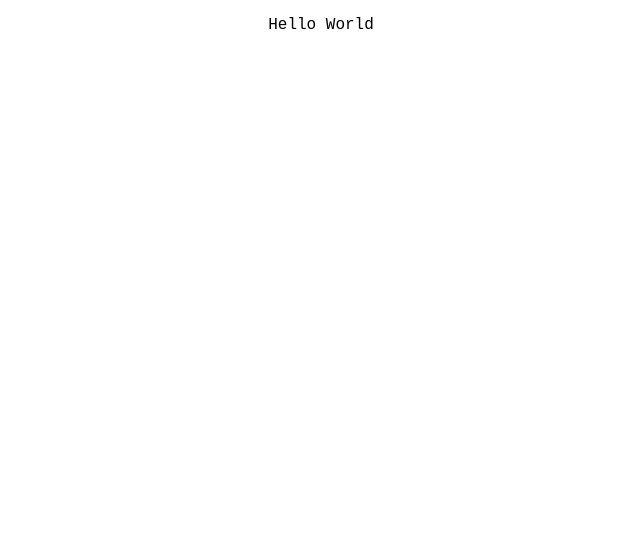
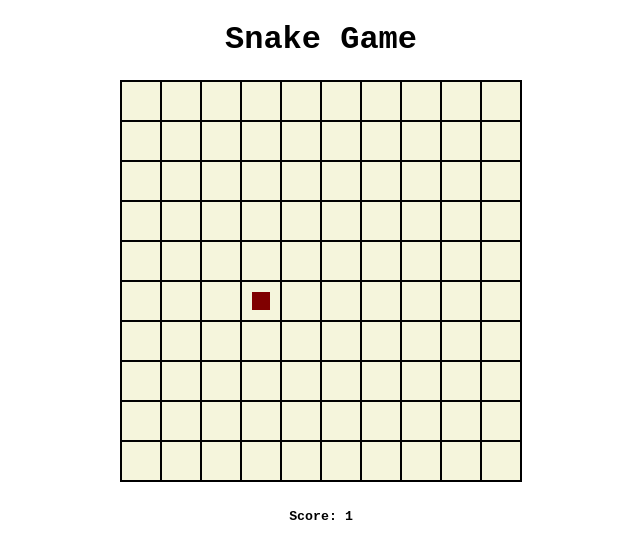
Before and after one commit to Demi-Brass99/JavascriptPractice0, a plain HTML site: page index.html in a window 1280 px wide. Shown: the whole page, without its empty margins (319-959 px from the left). Drawn offline with Linux system fonts and the light colour scheme.

Commit message:
Implemented Movement of Snake, Placement of Food, and Score System

```diff
--- a/index.html
+++ b/index.html
@@ -15,5 +15,7 @@
 </html>
 
     <body>
-        <p id="TitleText"></p>
+        <h1>Snake Game</h1>
+        <canvas id="GameSpace"></canvas>
+        <h5 id="ScoreBoard">Score: 00</h5>
     </body>
--- a/script.js
+++ b/script.js
@@ -1,9 +1,101 @@
+
+var CANVAS;
+var CONTEXT;
+var SCOREBOARD;
+var Score = 0;
+
+var BlockSize = 40;
+var BlockBorder = 2;
+
+var WindowWidth = 400 + BlockBorder;
+var WindowHeight = 400 + BlockBorder;
+
+var Food;
+var SnakeHead;
+var SnakeBody;
+
+
 
 window.onload = function() {
 
-    console.log("Hello World");
-    var TitleText = document.getElementById("TitleText");
-    TitleText.innerHTML = "Hello World";
+    CANVAS = document.getElementById("GameSpace");
+    CONTEXT = CANVAS.getContext("2d");
+    CANVAS.width = WindowWidth;
+    CANVAS.height = WindowHeight;
+    SCOREBOARD = document.getElementById("ScoreBoard");
+
+    document.addEventListener("keyup",PlayerMove);
+
+    setFoodLocation();
+    updateScore();
+
+    SnakeHead = {
+        X: BlockSize * 2,
+        Y: BlockSize * 2,
+        XV: 1,
+        YV: 0
+    }
 
 
+    setInterval(updateGameSpace,1000/10);
 }
+
+function setFoodLocation() {
+    Food = {
+        X: Math.floor(Math.random() * WindowWidth/BlockSize) * BlockSize,
+        Y: Math.floor(Math.random() * WindowHeight/BlockSize) * BlockSize
+    }
+}
+
+function updateScore() {
+    SCOREBOARD.innerHTML = "Score: " + Score;
+}
+
+function PlayerMove(e) {
+    if (e.code == "ArrowUp") {
+        SnakeHead.XV = 0;
+        SnakeHead.YV = -1;
+    }
+    if (e.code == "ArrowDown") {
+        SnakeHead.XV = 0;
+        SnakeHead.YV = 1;
+    }
+    if (e.code == "ArrowLeft") {
+        SnakeHead.XV = -1;
+        SnakeHead.YV = 0;
+    }
+    if (e.code == "ArrowRight") {
+        SnakeHead.XV = 1;
+        SnakeHead.YV = 0;
+    }
+}
+
+
+function updateGameSpace(){
+
+    CONTEXT.fillStyle = "black";
+    CONTEXT.fillRect(0,0,WindowWidth,WindowHeight);
+
+    for (var i = 0; i < WindowWidth; i+=BlockSize) {
+        for (var j = 0; j < WindowHeight; j+=BlockSize) {
+            CONTEXT.fillStyle = "beige";
+            CONTEXT.fillRect(i+BlockBorder,j+BlockBorder,BlockSize-BlockBorder,BlockSize-BlockBorder);
+        }
+    }
+
+    CONTEXT.fillStyle = "maroon";
+    CONTEXT.fillRect(Food.X+BlockBorder*6,Food.Y+BlockBorder*6,BlockSize/2-BlockBorder,BlockSize/2-BlockBorder);
+
+    SnakeHead.X += SnakeHead.XV * BlockSize;
+    SnakeHead.Y += SnakeHead.YV * BlockSize;
+
+    if(SnakeHead.X == Food.X && SnakeHead.Y == Food.Y) {
+        Score += 1;
+        updateScore();
+        setFoodLocation();
+    }
+
+    CONTEXT.fillStyle = "green";
+    CONTEXT.fillRect(SnakeHead.X+BlockBorder,SnakeHead.Y+BlockBorder,BlockSize-BlockBorder,BlockSize-BlockBorder);
+
+}
--- a/style.css
+++ b/style.css
@@ -2,3 +2,6 @@ body {
     text-align: center;
     font-family: 'Courier New', Courier, monospace;
 }
+#GameSpace {
+    background-color: black;
+}
```
